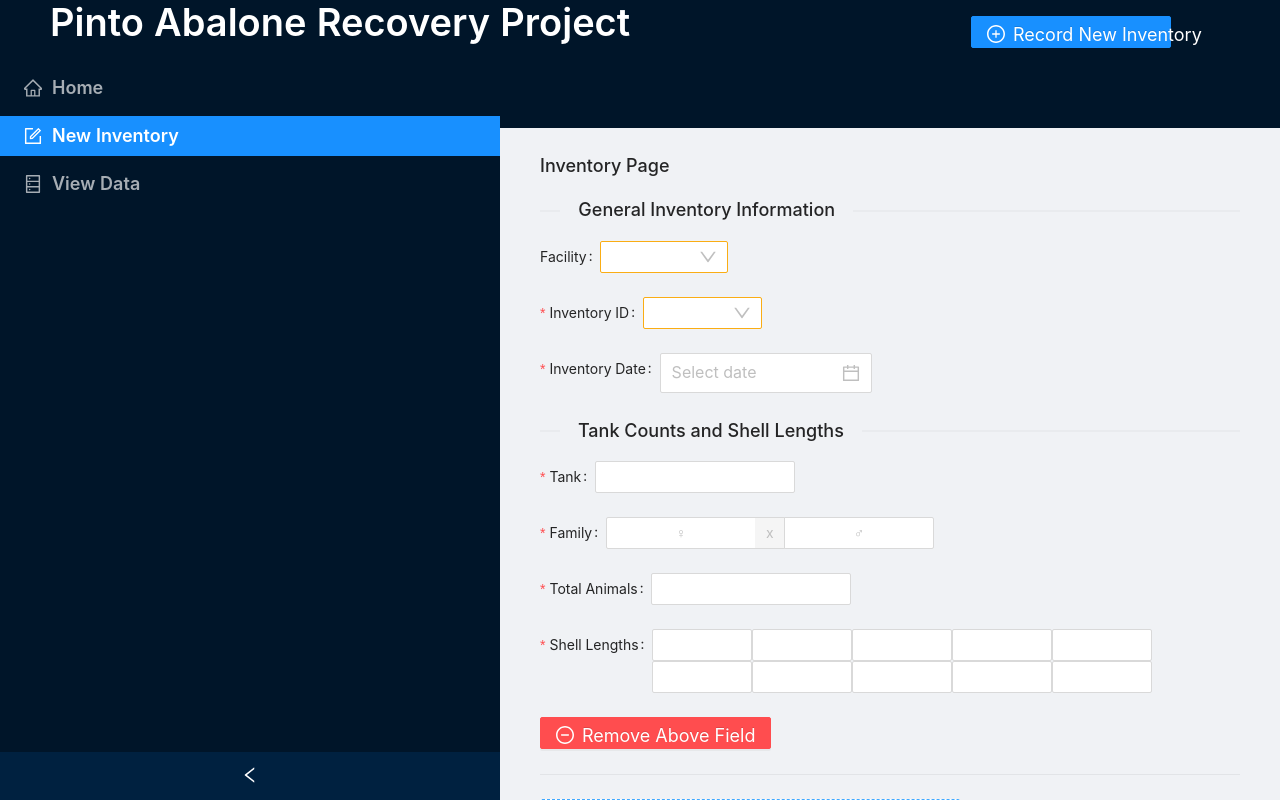
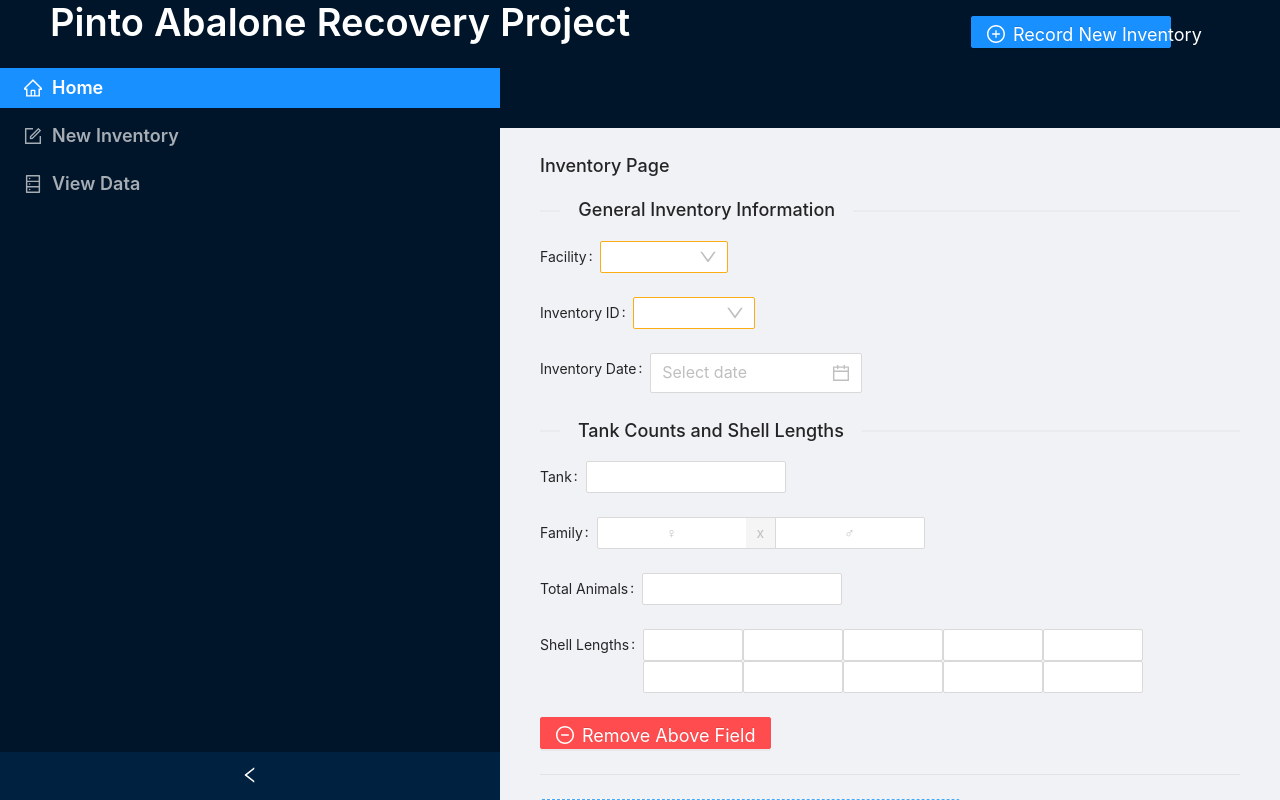
Before and after one commit to MorganAdkisson/MorganAdkisson-frontend-capstone-inventoryApp, a React (Create React App) app: page /inventory in a window 1280 px wide. Both pictures are taken after a click on the button "Add Tank". Shown: the top 800 px of the page. Built offline with nearby package versions, Linux system fonts and the light colour scheme.

Commit message:
all top form data formatted into object for axios call, still working on bottom form data formatting - values between addTanks override the data from the above tank, need to sort out logic

```diff
--- a/src/App.js
+++ b/src/App.js
@@ -14,11 +14,6 @@ const URL = "https://adkisson-capstone-front-end.herokuapp.com/inventory";
 
 const { Header, Footer, Content } = Layout;
 const { Title } = Typography;
-
-// const addInventory = (inventoryData) => {
-//   axios
-//   .post()
-// }
 
 function App() {
   const addInventory = (submittedForm) => {
--- a/src/components/AddTank.js
+++ b/src/components/AddTank.js
@@ -1,8 +1,34 @@
-import React from "react";
+import React, { useState, useEffect } from "react";
 import { MinusCircleOutlined, PlusOutlined } from "@ant-design/icons";
 import { Form, Divider, Button, Select, Input } from "antd";
 
 function AddTank(props) {
+  const invForm = props.stateInvForm;
+  const [familyData, setFamilyData] = useState([{ female: "", male: "" }]);
+  const [shellLengths, setShellLengths] = useState([]);
+
+  const formUpdateInput = (event) => {
+    invForm[event.target.name] = event.target.value;
+    props.setInventoryForm(invForm);
+    console.log(invForm);
+  };
+
+  const formatFamily = (event) => {
+    let updatedFormat = { ...familyData };
+    updatedFormat[event.target.name] = event.target.value.toUpperCase();
+    setFamilyData(updatedFormat);
+  };
+
+  useEffect(() => {
+    invForm["family"] = `${familyData.female} X ${familyData.male}`;
+    props.setInventoryForm(invForm);
+    // console.log(invForm);
+  }, [familyData]);
+
+  const test = (event) => {
+    console.log(event.target);
+  };
+
   return (
     <Form.List name="fields">
       {(fields, { add, remove }) => {
@@ -11,23 +37,25 @@ function AddTank(props) {
             {fields.map((field, index) => (
               <div key={field.key}>
                 <Form.Item
-                  name="tank"
                   label="Tank"
-                  rules={[{ required: true, message: "Missing area" }]}
-                  onChange={props.onChange}
+                  rules={[{ required: true, message: "Required Field" }]}
                 >
-                  <Input style={{ width: 200 }} />
+                  <Input
+                    style={{ width: 200 }}
+                    name="tank"
+                    onChange={formUpdateInput}
+                  />
                 </Form.Item>
                 <Form.Item
-                  name="family"
                   label="Family"
-                  rules={[{ required: true, message: "Missing area" }]}
-                  onChange={props.onChange}
+                  rules={[{ required: true, message: "Required Field" }]}
                 >
-                  <Input.Group compact>
+                  <Input.Group compact name="family" onChange={test}>
                     <Input
                       placeholder="♀"
+                      name="female"
                       style={{ width: 150, textAlign: "center" }}
+                      onChange={formatFamily}
                     />
                     <Input
                       placeholder="x"
@@ -41,23 +69,26 @@ function AddTank(props) {
                     />
                     <Input
                       placeholder="♂"
+                      name="male"
                       style={{ width: 150, textAlign: "center" }}
+                      onChange={formatFamily}
                     />
                   </Input.Group>
                 </Form.Item>
                 <Form.Item
-                  name="total_animals"
                   label="Total Animals"
-                  rules={[{ required: true, message: "Missing area" }]}
-                  onChange={props.onChange}
+                  rules={[{ required: true, message: "Required Field" }]}
                 >
-                  <Input style={{ width: 200 }} />
+                  <Input
+                    style={{ width: 200 }}
+                    name="total_animals"
+                    onChange={formUpdateInput}
+                  />
                 </Form.Item>
                 <Form.Item
-                  name="shell_lengths"
+                  // name="shell_lengths"
                   label="Shell Lengths"
-                  rules={[{ required: true, message: "Missing area" }]}
-                  onChange={props.onChange}
+                  rules={[{ required: true, message: "Required Field" }]}
                 >
                   <Input style={{ width: 100 }} />
                   <Input style={{ width: 100 }} />
--- a/src/components/InventoryForm.js
+++ b/src/components/InventoryForm.js
@@ -1,7 +1,10 @@
+import React from "react";
 import { DatePicker, Select, Divider, Form, Button } from "antd";
 import { useState } from "react";
 import AddTank from "./AddTank";
 const { Option } = Select;
+
+const dateFormat = "MM/DD/YYYY";
 
 const defaultInventory = {
   inv_date: null,
@@ -12,34 +15,31 @@ const defaultInventory = {
   total_animals: null,
   shell_lengths: "",
 };
-const dateFormat = "MM/DD/YYYY";
 
 const InventoryForm = (props) => {
-  // const [form] = Form.useForm();
   const [inventoryForm, setInventoryForm] = useState(defaultInventory);
 
-  const onChange = (event) => {
-    // event.preventDefault();
-    console.log(event.target);
-    console.log(event.target.value);
-
-    const stateName = event.target.name;
-    const inputValue = event.target.value;
-
-    const newInventory = { ...inventoryForm };
-    newInventory[stateName] = inputValue;
-
-    setInventoryForm(newInventory);
+  const formUpdateDate = (value) => {
+    inventoryForm["inv_date"] = value;
+    setInventoryForm(inventoryForm);
     console.log(inventoryForm);
   };
 
-  const onSubmit = (event) => {
-    event.preventDefault();
-    props.addInvCallback(inventoryForm);
+  const formUpdateSelect = (value, event) => {
+    inventoryForm[event.name] = value;
+    setInventoryForm(inventoryForm);
+    console.log(inventoryForm);
   };
-
+  // console.log(inventoryForm);
+  const handleSubmit = (event) => {
+    console.log("Submit!");
+    // event.preventDefault();
+    // console.log(inventoryForm);
+    // props.addInvCallback(inventoryForm);
+  };
+  // console.log(inventoryForm);
   return (
-    <Form onSubmit={onSubmit} autoComplete="off">
+    <Form onFinish={handleSubmit} autoComplete="off">
       <div className="top-section">
         <Divider orientation="left">General Inventory Information</Divider>
         <Form.Item
@@ -49,39 +49,64 @@ const InventoryForm = (props) => {
           <Select
             status="warning"
             style={{ width: "20%" }}
-            name="facilty"
-            onChange={onChange}
+            onSelect={(value, event) => formUpdateSelect(value, event)}
           >
-            <Option value="PTMSC">Port Townsend Marine Science Center</Option>
-            <Option value="SA">Seattle Aquarium</Option>
+            <Option name="facility" value="PTMSC">
+              Port Townsend Marine Science Center
+            </Option>
+            <Option name="facility" value="SA">
+              Seattle Aquarium
+            </Option>
           </Select>
         </Form.Item>
         <Form.Item
-          name="task_id"
           label="Inventory ID"
           rules={[{ required: true, message: "Missing area" }]}
         >
-          <Select status="warning" style={{ width: "20%" }} onChange={onChange}>
-            <Option value="Inventory_0">Inventory 0</Option>
-            <Option value="Inventory_1">Inventory 1</Option>
-            <Option value="Inventory_2">Inventory 2</Option>
-            <Option value="Inventory_3">Inventory 3</Option>
-            <Option value="Inventory_4">Inventory 4</Option>
-            <Option value="Inventory_5">Inventory 5</Option>
+          <Select
+            status="warning"
+            style={{ width: "20%" }}
+            name="task_id"
+            onSelect={(value, event) => formUpdateSelect(value, event)}
+          >
+            <Option value="Inventory_0" name="task_id">
+              Inventory 0
+            </Option>
+            <Option value="Inventory_1" name="task_id">
+              Inventory 1
+            </Option>
+            <Option value="Inventory_2" name="task_id">
+              Inventory 2
+            </Option>
+            <Option value="Inventory_3" name="task_id">
+              Inventory 3
+            </Option>
+            <Option value="Inventory_4" name="task_id">
+              Inventory 4
+            </Option>
+            <Option value="Inventory_5" name="task_id">
+              Inventory 5
+            </Option>
           </Select>
         </Form.Item>
         <Form.Item
-          name="inv_date"
           label="Inventory Date"
           rules={[{ required: true, message: "Missing area" }]}
-          onChange={onChange}
         >
-          <DatePicker onChange={onChange} format={dateFormat} size="large" />
+          <DatePicker
+            name="inv_date"
+            format={dateFormat}
+            size="large"
+            onChange={(value, dateString) => formUpdateDate(dateString)}
+          />
         </Form.Item>
       </div>
       <div className="bottom-section">
         <Divider orientation="left">Tank Counts and Shell Lengths</Divider>
-        <AddTank onChange={onChange} />
+        <AddTank
+          stateInvForm={inventoryForm}
+          setInventoryForm={setInventoryForm}
+        />
       </div>
       <Form.Item>
         <Button type="primary" htmlType="submit">
--- a/src/components/SideBar.js
+++ b/src/components/SideBar.js
@@ -1,19 +1,11 @@
 import "./SideBar.css";
 import React, { useState } from "react";
 import { Menu, Layout } from "antd";
-import {
-  BrowserRouter as Router,
-  Route,
-  Routes,
-  useLocation,
-  useNavigate,
-} from "react-router-dom";
+import { useNavigate } from "react-router-dom";
 import {
   HomeOutlined,
   FormOutlined,
   DatabaseOutlined,
-  PlusCircleOutlined,
-  CaretRightFilled,
 } from "@ant-design/icons";
 
 const { Sider } = Layout;
@@ -28,15 +20,6 @@ const { Sider } = Layout;
 const SideBar = () => {
   const [collapsed, setCollapsed] = useState(false);
   let navigate = useNavigate();
-  const selectedKey = useLocation().pathname;
-
-  const highlight = () => {
-    if (selectedKey === "/") {
-      return ["1"];
-    } else if (selectedKey === "/inventory") {
-      return ["2"];
-    }
-  };
 
   return (
     <Sider
@@ -50,7 +33,6 @@ const SideBar = () => {
       <Menu
         theme="dark"
         defaultSelectedKeys={["1"]}
-        selectedKeys={highlight()}
         mode="inline"
         items={[
           {
```
